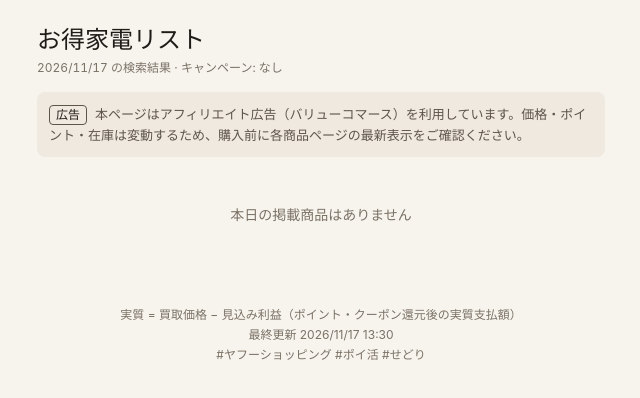
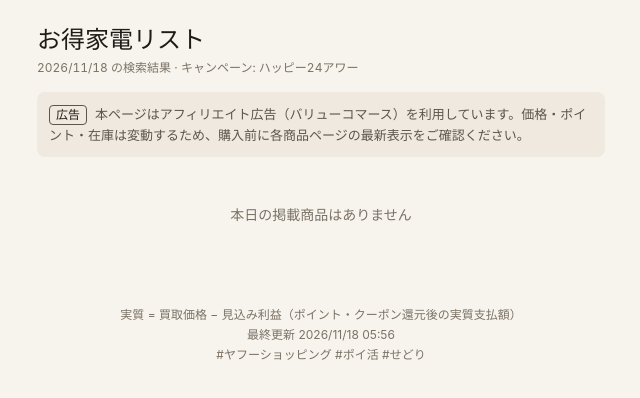
Before and after one commit to hoshiyomi365/kaden-otoku, a plain HTML site: page index.html in a window 1280 px wide. Shown: the full height of the page, 319-959 px from the left. Drawn offline with Linux system fonts and the light colour scheme.

Commit message:
update 2026-11-18 05:56 (0件)

```diff
--- a/index.html
+++ b/index.html
@@ -10,7 +10,7 @@
 <meta property="og:type" content="website">
 
 <meta name="twitter:card" content="summary">
-<title>お得家電リスト 2026/11/17 | ヤフショ家電せどり</title>
+<title>お得家電リスト 2026/11/18 | ヤフショ家電せどり</title>
 <style>
   /* レシート用紙の暖色ニュートラル。色は利益の緑だけ */
   :root { --bg:#f7f4ee; --paper:#fdfbf7; --raised:#efe9df; --line:rgba(31,27,22,.08);
@@ -82,7 +82,7 @@
 <div class="wrap">
   <header>
     <h1>お得家電リスト</h1>
-    <p class="meta">2026/11/17 の検索結果 · キャンペーン: なし</p>
+    <p class="meta">2026/11/18 の検索結果 · キャンペーン: ハッピー24アワー</p>
   </header>
   <p class="disclosure"><span class="tag">広告</span>本ページはアフィリエイト広告（バリューコマース）を利用しています。価格・ポイント・在庫は変動するため、購入前に各商品ページの最新表示をご確認ください。</p>
 
@@ -91,7 +91,7 @@
   </div>
   <footer>
     実質 = 買取価格 − 見込み利益（ポイント・クーポン還元後の実質支払額）<br>
-    最終更新 2026/11/17 13:30<br>
+    最終更新 2026/11/18 05:56<br>
     #ヤフーショッピング #ポイ活 #せどり
   </footer>
 </div>
```
